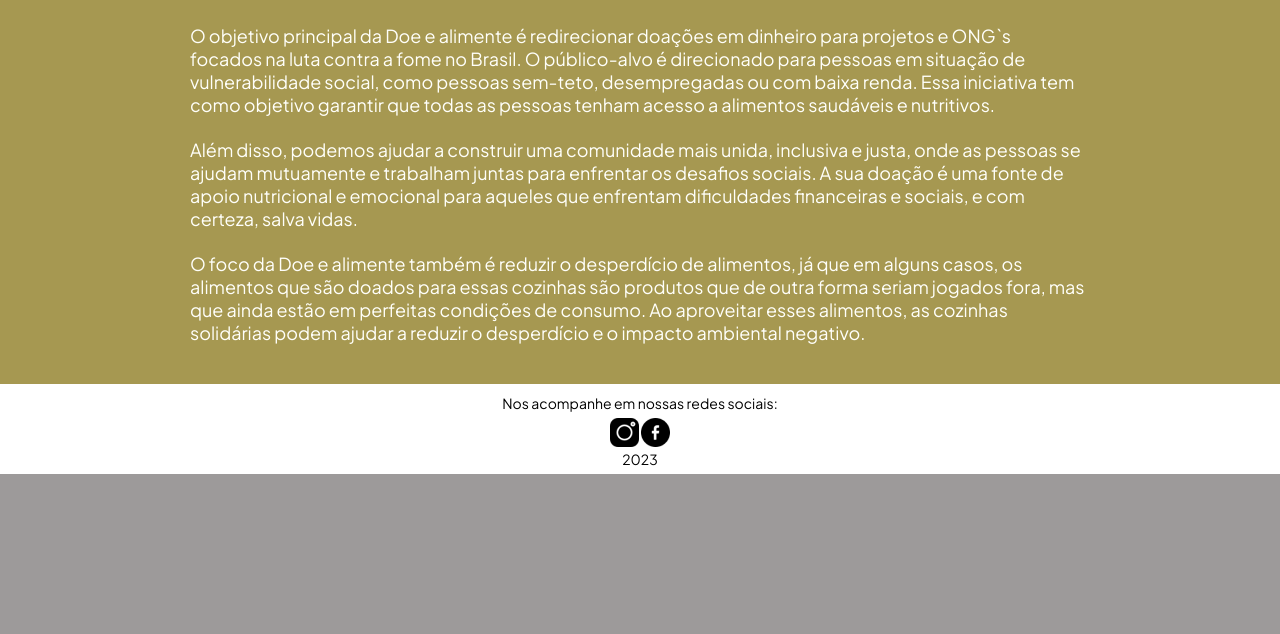
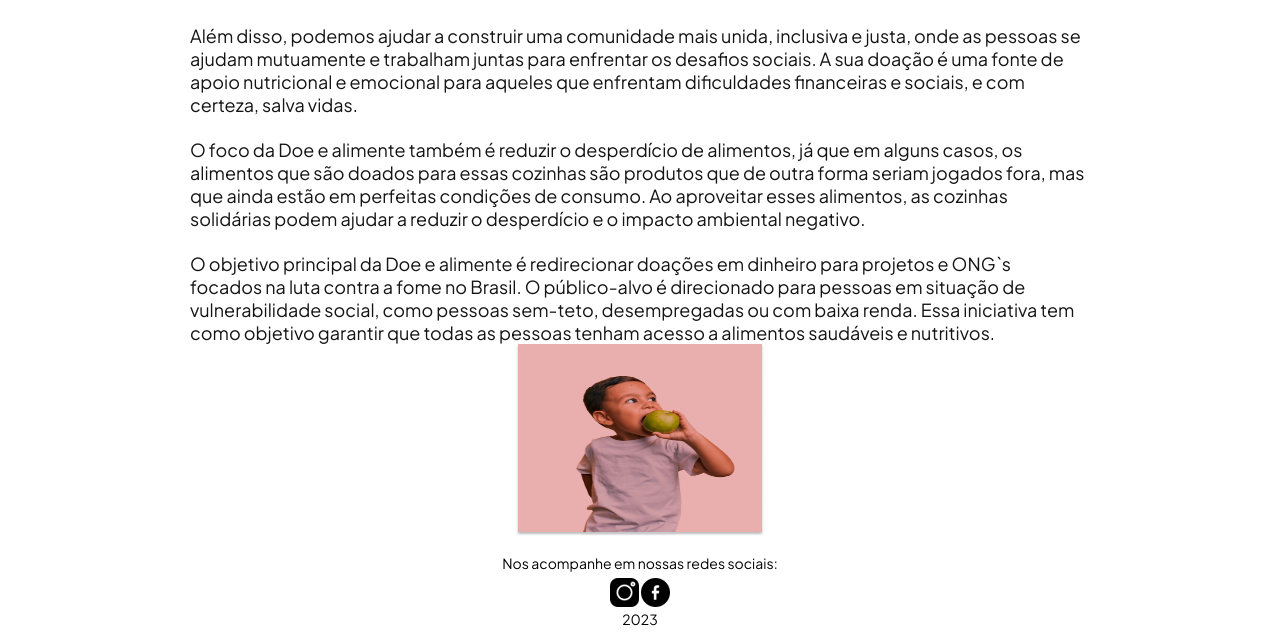
Before and after one commit to Lilian-Carvalho25/Doe-e-alimente, a PHP site: page /oq-fazemos.php in a window 1280 px wide. Shown: the part 577-1211 px from the top of the page. Before the commit the page ends 1051 px from the top, so only its background shows below. Run offline with PHP 8.4, Linux system fonts and the light colour scheme.

Commit message:
oq fazemos

```diff
--- a/css/style.css
+++ b/css/style.css
@@ -252,20 +252,25 @@ hr {
 /* Oq fazemos */
 
 #main-oq-fazemos {
-    background-color: #A69851;
+    background-color:
     padding-bottom: 40px;
 }
 
-#main-oq-fazemos img {
+#main-oq-fazemos .oq-fazemos-img {
     width: 100%;
     height: 60vh;
     background-position: center;
     background-repeat: no-repeat;
     background-size: cover;
+
+}
+.oq-contein{
+
+    object-fit: cover;
 }
 
 .cor {
-    color: #fffffa;
+    color: #141414;
 }
 
 .aumento {
@@ -292,6 +297,16 @@ hr {
     font-weight: bold;
 }
 
+.fazemos-img1 img{
+    width: 250px;
+    height: 200px;
+}
+.fazemos-img1 figure{
+
+    width: 250px;
+    margin: 0 auto;
+
+}
 /* Contribução */
 
 /* Cartão interativo */
--- a/oq-fazemos.php
+++ b/oq-fazemos.php
@@ -33,11 +33,9 @@
     </header>
 
     <main id="main-oq-fazemos">
-        <img src="imagens/dando-pote.jpg" alt="">
-        <section class="espaco-texto">
-            <p class="cor">O objetivo principal da Doe e alimente é redirecionar doações em dinheiro para projetos e ONG`s focados na luta contra a fome no Brasil. O público-alvo é direcionado para pessoas em situação de
-                vulnerabilidade social, como pessoas sem-teto, desempregadas ou com baixa renda. Essa iniciativa tem como
-                objetivo garantir que todas as pessoas tenham acesso a alimentos saudáveis e nutritivos.</p>
+            <img class="oq-fazemos-img oq-contein" src="imagens/dando-pote.jpg" alt="">
+            <section class="espaco-texto">
+
             <p class="cor">Além disso, podemos ajudar a construir uma comunidade mais unida, inclusiva e justa, onde as pessoas se ajudam
                 mutuamente e trabalham juntas para enfrentar os desafios sociais. A sua doação é uma fonte de apoio
                 nutricional e emocional para aqueles que enfrentam dificuldades financeiras e sociais, e com certeza, salva vidas. </p>
@@ -47,10 +45,17 @@
                 desperdício e o impacto ambiental negativo. </p>
         </section>
 
-        <!-- <div class="aumento">
-            <p id="milhoes"><span id="sinal-mais">+</span> 32 milhões</p>
-            <p id="fome">De pessoas passam fome no Brasil</p>
-        </div> -->
+        <article class="fazemos-img1">
+                <div class="espaco-texto">
+                    <p class="cor">O objetivo principal da Doe e alimente é redirecionar doações em dinheiro para projetos e ONG`s focados na luta contra a fome no Brasil. O público-alvo é direcionado para pessoas em situação de
+                    vulnerabilidade social, como pessoas sem-teto, desempregadas ou com baixa renda. Essa iniciativa tem como
+                    objetivo garantir que todas as pessoas tenham acesso a alimentos saudáveis e nutritivos.</p>
+                </div>
+                <figure>
+                    <img class="" src="imagens/Meninofundo.png" alt="">
+                </figure>
+        </article>
+
     </main>
 
     <footer class="rodape">
```
Also changed, not shown: other parts of css/style.css (+51 -4 lines), imagens/Meninofundo.png (added), 2 other files.
